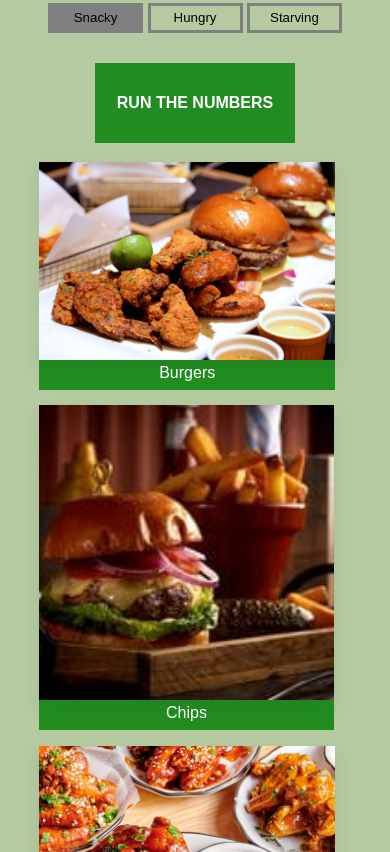
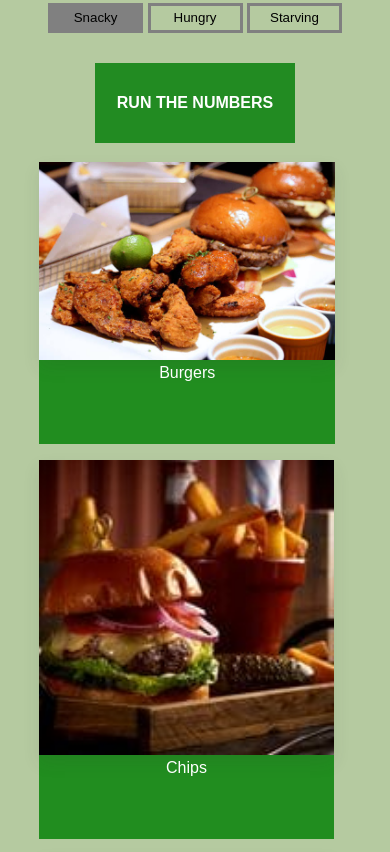
Before and after one commit to mzansitastyfood/restaurant, a plain HTML site: page index.html in a window 390 px wide. Shown: the part 1401-2253 px from the top of the page. Drawn offline with Linux system fonts and the light colour scheme.

Commit message:
Update style.css

```diff
--- a/style.css
+++ b/style.css
@@ -661,7 +661,7 @@ button:hover {
   }
 
   .chosen-images-smaller-screen .pane{
-    padding-bottom: 2.5%;
+    padding-bottom: 20%;
   margin-right: 5%;
   background-color: #218D1F;
   }
```
